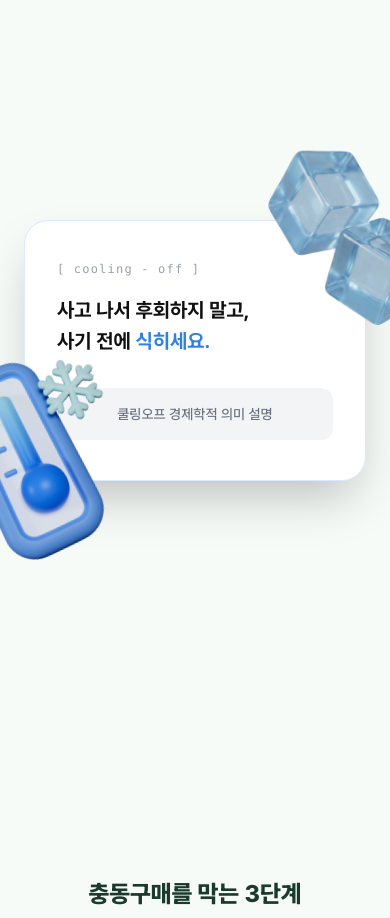
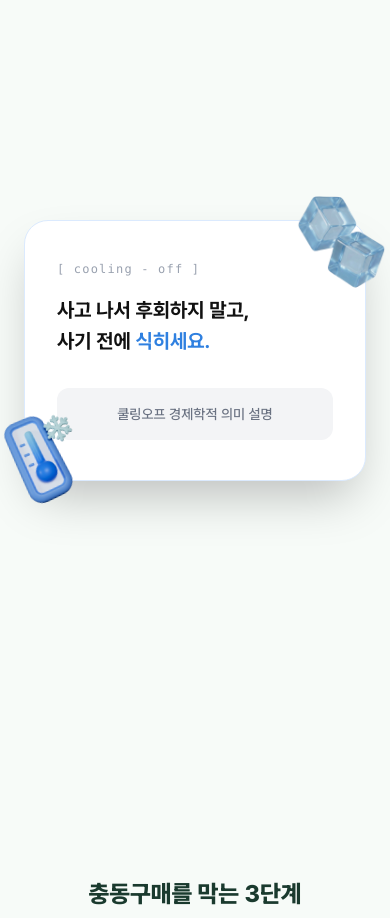
Before and after one commit to Hankyung-Toss-delta/sallae-malrae, a Next.js app: page / in a window 390 px wide. Shown: the part 1760-2678 px from the top of the page. Built offline with nearby package versions, Linux system fonts and the light colour scheme.

Commit message:
feat: 쿨링오프 섹션 모바일 반응형 적용

```diff
--- a/src/app/page.jsx
+++ b/src/app/page.jsx
@@ -302,16 +302,16 @@ export default function Home() {
               {/* 아이스큐브 데코 */}
               <div
                 aria-hidden="true"
-                className="cooling-deco absolute -top-25 -right-25 pointer-events-none"
+                className="cooling-deco absolute -top-10 -right-9 md:-top-25 md:-right-25 pointer-events-none w-[120px] h-[120px] md:w-[230px] md:h-[230px]"
               >
-                <Image src="/images/landing_page/ice_cube.png" alt="" width={230} height={230} />
+                <Image src="/images/landing_page/ice_cube.png" alt="" fill className="object-contain" />
               </div>
               {/* 온도계 데코 */}
               <div
                 aria-hidden="true"
-                className="cooling-deco absolute -bottom-25 -left-30 pointer-events-none rotate-[-15deg]"
+                className="cooling-deco absolute -bottom-8 -left-10 md:-bottom-25 md:-left-30 pointer-events-none rotate-[-15deg] w-[110px] h-[110px] md:w-[250px] md:h-[250px]"
               >
-                <Image src="/images/landing_page/thermometer.png" alt="" width={250} height={250} />
+                <Image src="/images/landing_page/thermometer.png" alt="" fill className="object-contain" />
               </div>
 
               <p className="cooling-text text-xs text-gray-400 mb-5 font-mono tracking-widest">
```
